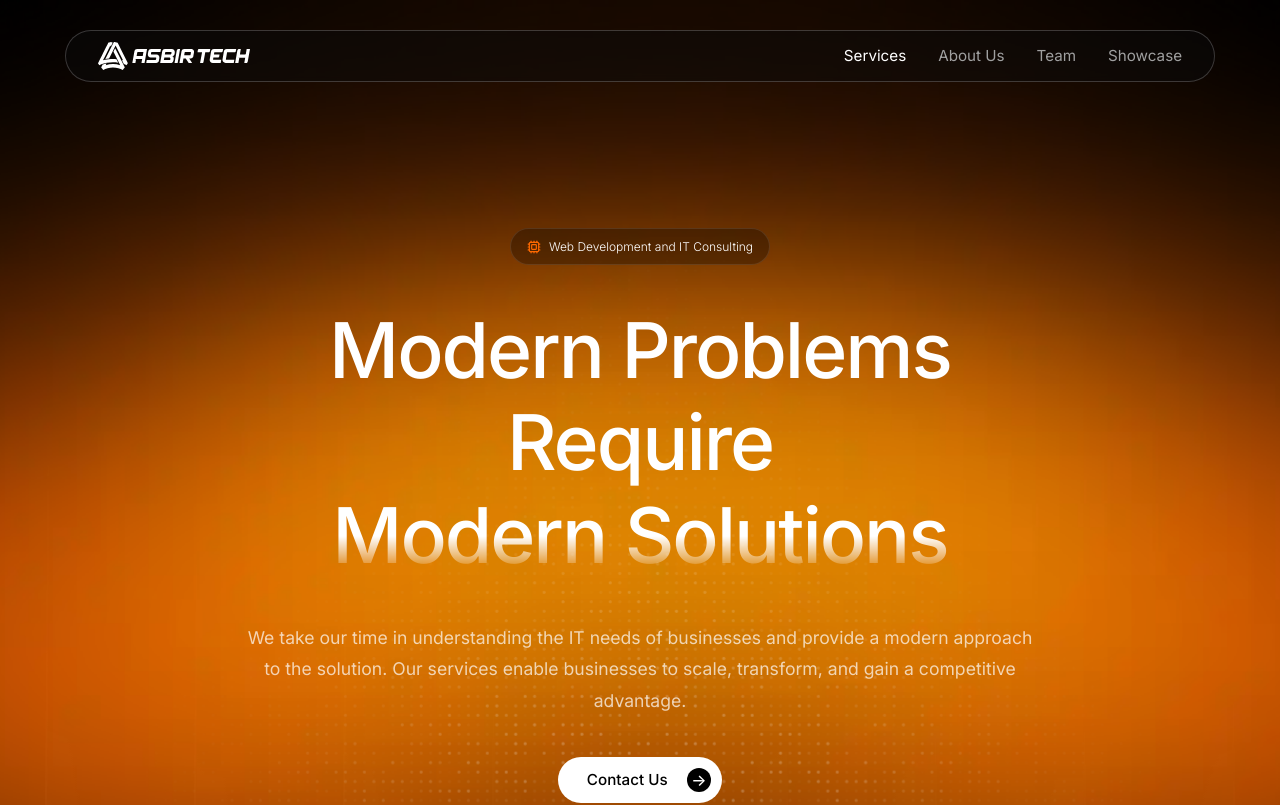
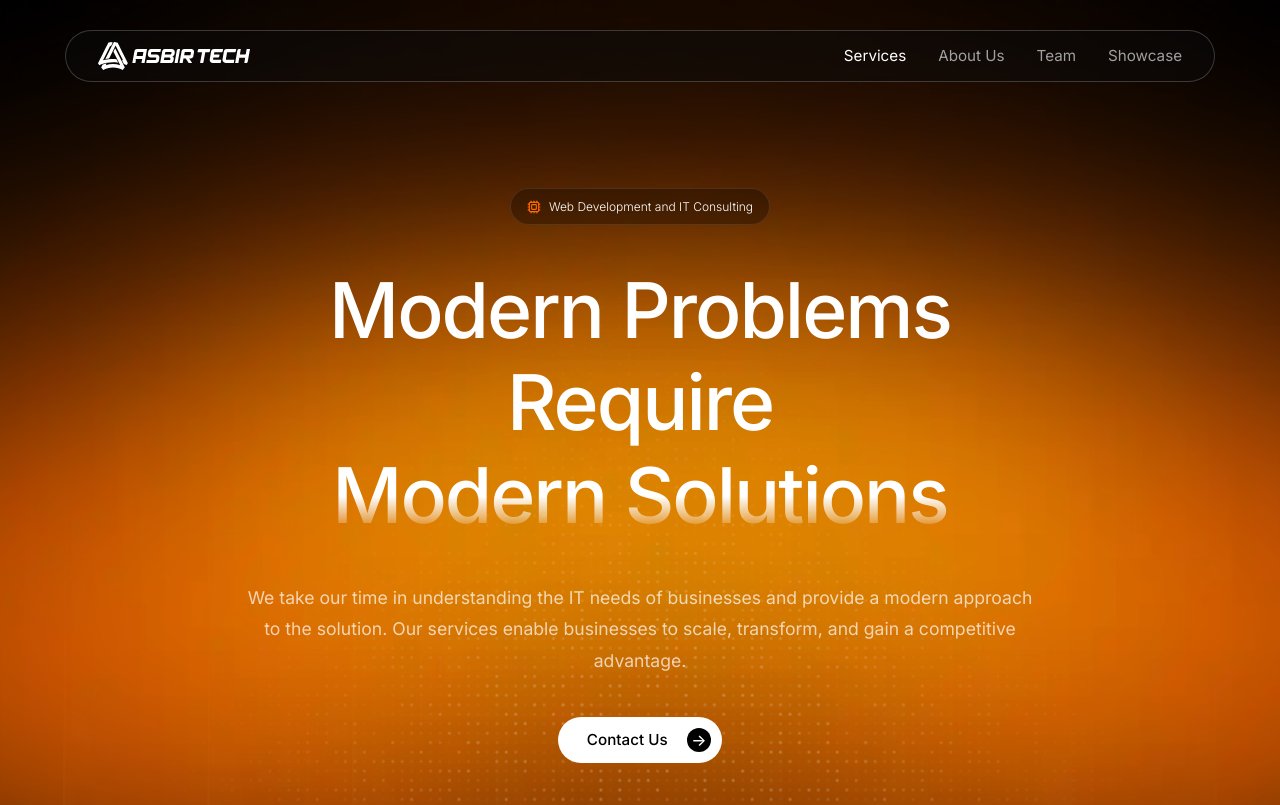
Before and after one commit to michaeldiopenes7/asbir-web-vite, a React (Vite) app: page / in a window 1280 px wide. Shown: the top 805 px of the page. Built offline with nearby package versions, Linux system fonts and the light colour scheme.

Commit message:
adjusted padding

```diff
--- a/src/sections/Hero/Hero.css
+++ b/src/sections/Hero/Hero.css
@@ -6,7 +6,7 @@
     align-items: center;
     justify-content: center;
     overflow: hidden;
-    padding-top: 100px;
+    padding-top: 60px;
     background-color: #000000;
 }
 
```
